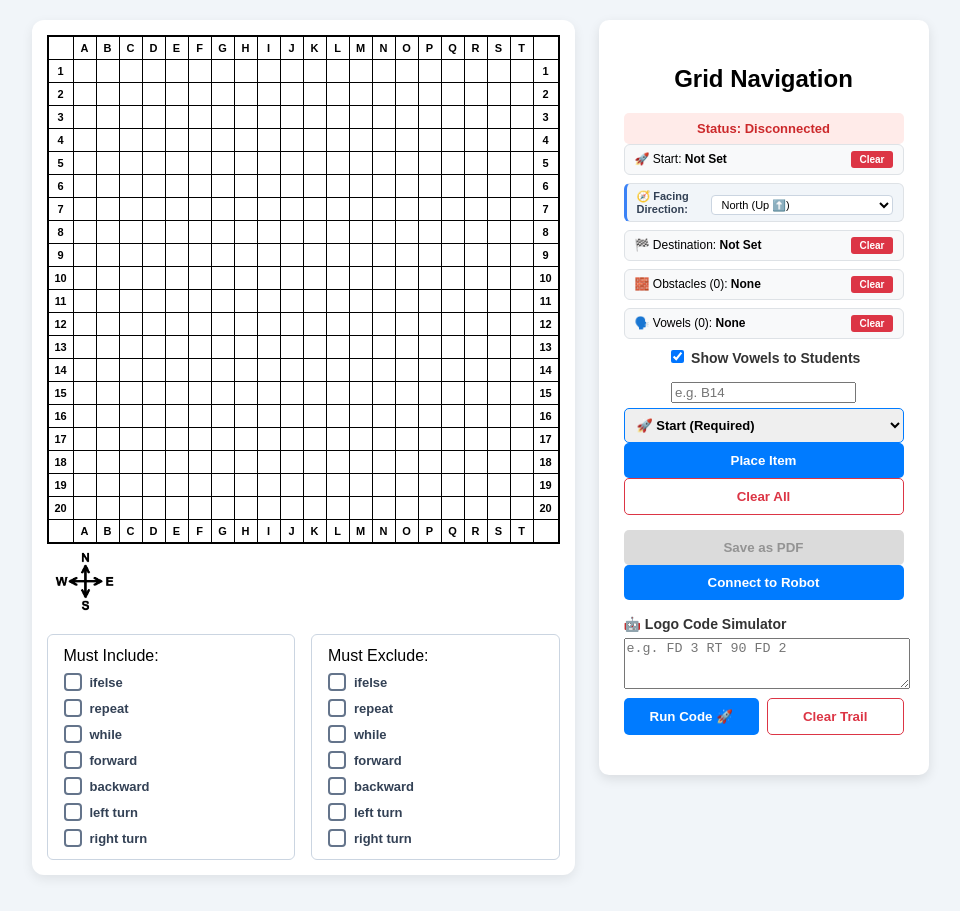
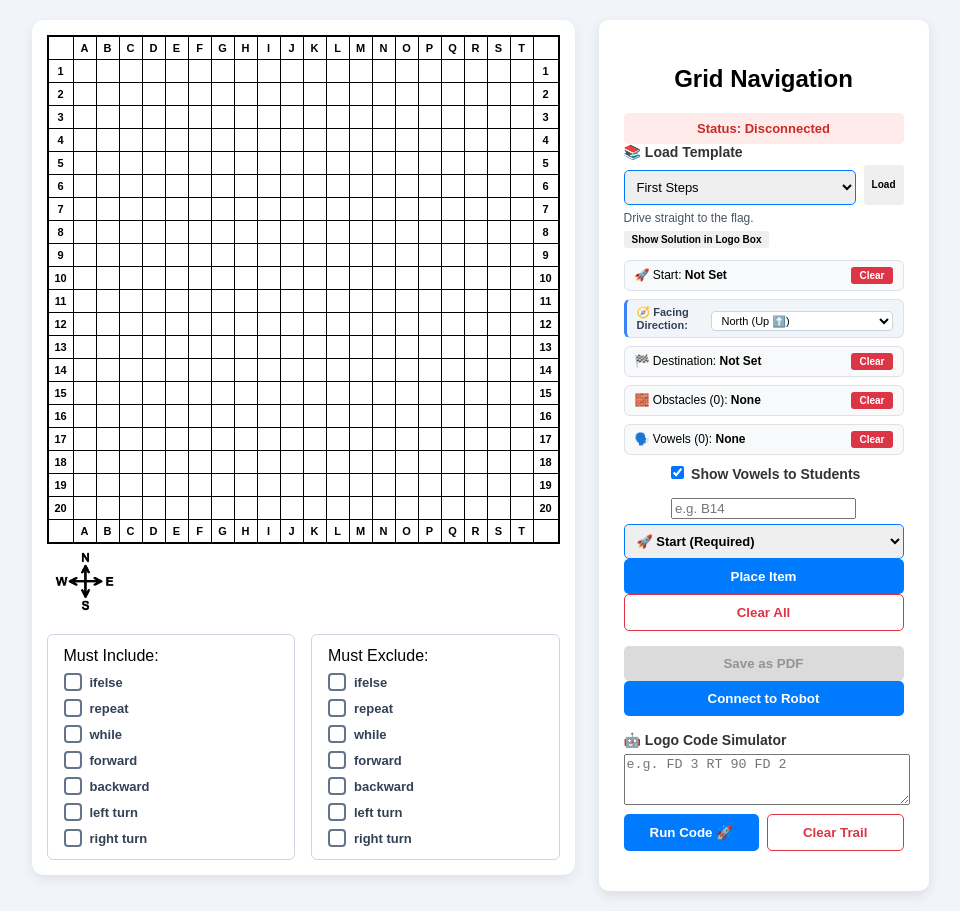
Before and after one commit to matthewYEL/4191_parent_git, a plain HTML site: page dashboard/index.html in a window 1280 px wide. Shown: the whole page, without its empty margins (160-1120 px from the left). Drawn offline with Linux system fonts and the light colour scheme.

Commit message:
dashboard templates initial

```diff
--- a/dashboard/grid.js
+++ b/dashboard/grid.js
@@ -334,10 +334,15 @@ function parseAndPlace() {
     return;
   }
 
-  const col = match[1];
-  const row = parseInt(match[2], 10);
-  const key = `${col}${row}`;
-  const selectedType = itemSelect.value;
+  const key = `${match[1]}${parseInt(match[2], 10)}`;
+  placeItem(key, itemSelect.value);
+  updateUI();
+}
+
+// Place one item (start/dest/obstacle/vowel) at a key like "B14"
+function placeItem(key, selectedType) {
+  const col = key[0];
+  const row = key.slice(1);
 
   if (boardState[key]) {
     removeCoordinate(key);
@@ -371,8 +376,41 @@ function parseAndPlace() {
   } else if (selectedType === 'dest') {
     destCoord = key;
   }
+}
 
+// Load a preset board from templates.js, replacing the current board.
+export function loadTemplate(t) {
+  clearEntireGrid();
+  placeItem(t.start, 'start');
+  if (t.dest) placeItem(t.dest, 'dest');
+  (t.obstacles || []).forEach(key => placeItem(key, 'obstacle'));
+  Object.entries(t.vowels || {}).forEach(([vowel, key]) => placeItem(key, vowel));
+
+  startDir = t.dir;
+  if (startDirSelect) startDirSelect.value = String(t.dir);
+  syncRobotToStart();
+
+  setConstraints(t.include || [], t.exclude || []);
   updateUI();
+}
+
+// Reset all Must Include / Must Exclude boxes, then tick the template's ones.
+// Dispatching 'change' reuses the mutual-exclusion logic in main.js.
+function setConstraints(include, exclude) {
+  const boxes = document.querySelectorAll('.checkbox-row-wrapper input[type="checkbox"]');
+  boxes.forEach(box => {
+    box.checked = false;
+    box.disabled = false;
+    const label = box.closest('.print-checkbox-item');
+    if (label) label.classList.remove('disabled-item');
+  });
+  boxes.forEach(box => {
+    const wanted = box.classList.contains('cross-checkbox') ? exclude : include;
+    if (wanted.includes(box.dataset.command)) {
+      box.checked = true;
+      box.dispatchEvent(new Event('change'));
+    }
+  });
 }
 
 function clearCategory(category) {
--- a/dashboard/index.html
+++ b/dashboard/index.html
@@ -46,6 +46,17 @@
       <h2>Grid Navigation</h2>
       <div id="statusBadge" class="badge status-disconnected">
         Status: Disconnected
+      </div>
+
+      <!-- Preset Boards (data in templates.js) -->
+      <div class="template-panel">
+        <label for="templateSelect">📚 Load Template</label>
+        <div style="display: flex; gap: 8px; margin-top: 5px;">
+          <select id="templateSelect" class="item-select" style="flex: 1;"></select>
+          <button id="loadTemplateBtn" class="btn-mini btn-secondary">Load</button>
+        </div>
+        <p id="templateInfo" class="template-info"></p>
+        <button id="fillSolutionBtn" class="btn-mini btn-secondary">Show Solution in Logo Box</button>
       </div>
 
       <!-- Category Tracking Badges with Individual Clear Buttons -->
@@ -165,6 +176,6 @@
   </div>
 
   <!-- NOTICE: type="module" allows ES6 imports in main.js -->
-  <script type="module" src="main.js?v=1.0.9"></script>
+  <script type="module" src="main.js?v=1.0.10"></script>
 </body>
 </html>
--- a/dashboard/main.js
+++ b/dashboard/main.js
@@ -2,7 +2,8 @@
 
 import { connectToRobot, registerDataHandler } from './bluetooth.js';
 import { initGrid, executeLogoCommands, clearTrail } from './grid.js';
-import { openLastGradeModal } from './grid.js';
+import { openLastGradeModal, loadTemplate } from './grid.js';
+import { TEMPLATES } from './templates.js';
 
 document.addEventListener('DOMContentLoaded', () => {
   console.log("🚀 [MAIN] Starting single-page dashboard...");
@@ -131,6 +132,44 @@ document.addEventListener('DOMContentLoaded', () => {
   if (resetTrailBtn) {
     resetTrailBtn.addEventListener('click', clearTrail);
   }
+
+  // 8. Template Picker
+  const templateSelect = document.getElementById('templateSelect');
+  const loadTemplateBtn = document.getElementById('loadTemplateBtn');
+  const templateInfo = document.getElementById('templateInfo');
+  const fillSolutionBtn = document.getElementById('fillSolutionBtn');
+
+  if (templateSelect) {
+    TEMPLATES.forEach(t => {
+      templateSelect.appendChild(new Option(t.robotOnly ? `${t.name} 🤖` : t.name, t.id));
+    });
+
+    const selectedTemplate = () => TEMPLATES.find(t => t.id === templateSelect.value);
+    const showInfo = () => {
+      const t = selectedTemplate();
+      if (!t || !templateInfo) return;
+      templateInfo.innerText = t.goal + (t.robotOnly
+        ? '\n⚠️ Robot only: the simulator cannot grade repeat/while/ifelse.'
+        : '');
+    };
+    templateSelect.addEventListener('change', showInfo);
+    showInfo();
+
+    if (loadTemplateBtn) {
+      loadTemplateBtn.addEventListener('click', () => {
+        const t = selectedTemplate();
+        if (!t) return;
+        loadTemplate(t);
+        if (logoInput) logoInput.value = '';
+      });
+    }
+    if (fillSolutionBtn) {
+      fillSolutionBtn.addEventListener('click', () => {
+        const t = selectedTemplate();
+        if (t && logoInput) logoInput.value = t.solution;
+      });
+    }
+  }
 });
 
 // Attach mutual exclusion logic for Include / Exclude checkboxes
--- a/dashboard/style.css
+++ b/dashboard/style.css
@@ -154,6 +154,25 @@ select {
   border-radius: 4px;
   font-size: 13px;
   text-align: left;
+}
+
+/* Template Picker */
+.template-panel {
+  text-align: left;
+  font-size: 12px;
+  font-weight: bold;
+  margin-bottom: 12px;
+}
+
+.template-panel select {
+  font-weight: normal;
+}
+
+.template-info {
+  font-weight: normal;
+  color: #475569;
+  white-space: pre-line;
+  margin: 6px 0;
 }
 
 /* Item Selection Dropdown */
--- /dev/null
+++ b/dashboard/templates.js
@@ -0,0 +1,90 @@
+// templates.js
+// Preset boards for teachers. Rows: 1 = top. dir: 0=N, 90=E, 180=S, 270=W.
+// robotOnly: uses repeat/while/ifelse, which the on-screen simulator cannot grade.
+
+export const TEMPLATES = [
+  // ---------- Beginner ----------
+  {
+    id: 'first-steps', level: 'Beginner', name: 'First Steps',
+    goal: 'Drive straight to the flag.',
+    start: 'J18', dir: 0, dest: 'J12',
+    include: ['forward'], exclude: ['left', 'right'],
+    solution: 'fd 6'
+  },
+  {
+    id: 'simple-game', level: 'Beginner', name: 'Simple Game: Obstacle + Vowel',
+    goal: 'Avoid the obstacle, touch the vowel, finish on the flag.',
+    start: 'D16', dir: 0, dest: 'K9',
+    obstacles: ['D12'], vowels: { A: 'H16' },
+    include: ['forward', 'left', 'right'],
+    solution: 'rt 90 fd 4 lt 90 fd 7 rt 90 fd 3'
+  },
+
+  // ---------- Intermediate ----------
+  {
+    id: 'the-wall', level: 'Intermediate', name: 'The Wall',
+    goal: 'Get around the wall without touching it.',
+    start: 'B10', dir: 90, dest: 'S10',
+    obstacles: ['J8', 'J9', 'J10', 'J11', 'J12'],
+    solution: 'lt 90 fd 4 rt 90 fd 17 rt 90 fd 4'
+  },
+  {
+    id: 'no-left-turns', level: 'Intermediate', name: 'No Left Turns',
+    goal: 'Reach the flag using only right turns.',
+    start: 'H10', dir: 0, dest: 'D6',
+    exclude: ['left'],
+    solution: 'fd 4 rt 270 fd 4'
+  },
+  {
+    id: 'diagonal-dash', level: 'Intermediate', name: 'Diagonal Dash',
+    goal: 'Both L-shaped routes are blocked. Go diagonally! (Untested with IR line-stop.)',
+    start: 'C18', dir: 0, dest: 'H13',
+    obstacles: ['C15', 'F18'],
+    solution: 'rt 45 fd 5'
+  },
+
+  // ---------- Advanced ----------
+  {
+    id: 'vowel-trail', level: 'Advanced', name: 'Vowel Trail',
+    goal: 'Visit A, E and I, then finish on the flag.',
+    start: 'B19', dir: 0, dest: 'J10',
+    vowels: { A: 'B15', E: 'F15', I: 'F10' },
+    solution: 'fd 4 rt 90 fd 4 lt 90 fd 5 rt 90 fd 4'
+  },
+  {
+    id: 'staircase', level: 'Advanced', name: 'Staircase (repeat)',
+    goal: 'Climb the stairs to the flag using a loop.',
+    start: 'D17', dir: 0, dest: 'J11',
+    obstacles: ['D14', 'G17'],
+    include: ['repeat'], exclude: ['while'],
+    solution: 'repeat 6 [ fd 1 rt 90 fd 1 lt 90 ]',
+    robotOnly: true
+  },
+  {
+    id: 'find-vowel', level: 'Advanced', name: 'Find the Vowel (while)',
+    goal: 'Drive until the camera sees a vowel. Move the card between rounds: the same code still works.',
+    start: 'J18', dir: 0,
+    vowels: { O: 'J8' },
+    include: ['while'],
+    solution: 'make "vowel "NONE\nwhile :vowel = "NONE [ fd 1 ]',
+    robotOnly: true
+  },
+  {
+    id: 'fork-road', level: 'Advanced', name: 'Fork in the Road (ifelse)',
+    goal: 'Card A means go left, anything else means go right. Flag is set for A; move it to N14 if the card is E.',
+    start: 'J18', dir: 0, dest: 'F14',
+    obstacles: ['J13'], vowels: { A: 'J14' },
+    include: ['ifelse'],
+    solution: 'make "vowel "NONE\nfd 4 ifelse :vowel = "a [ lt 90 fd 4 ] [ rt 90 fd 4 ]',
+    robotOnly: true
+  },
+  {
+    id: 'seek-decide', level: 'Advanced', name: 'Seek and Decide (while + ifelse)',
+    goal: 'Find the vowel, then turn right if it is E, otherwise left. (while then ifelse untested on robot.)',
+    start: 'J18', dir: 0, dest: 'M10',
+    vowels: { E: 'J10' },
+    include: ['while', 'ifelse'],
+    solution: 'make "vowel "NONE\nwhile :vowel = "NONE [ fd 1 ]\nifelse :vowel = "e [ rt 90 fd 3 ] [ lt 90 fd 3 ]',
+    robotOnly: true
+  }
+];
```
